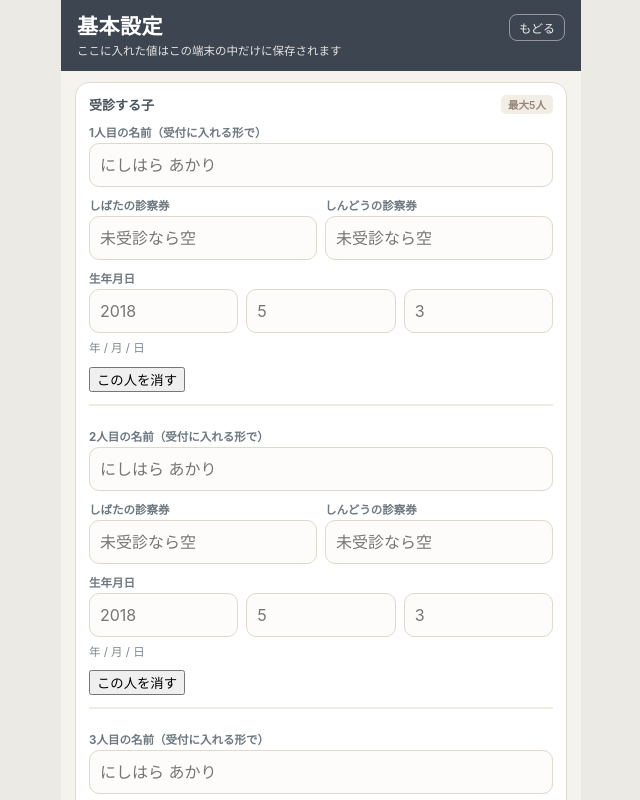
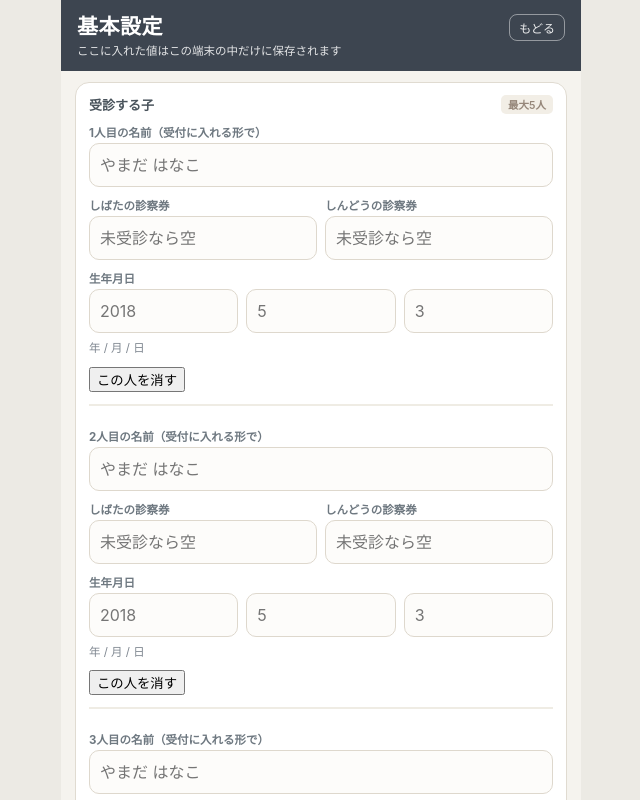
Before and after one commit to weldworks2017-art/yoyaku, a plain HTML site: page settings.html in a window 1280 px wide. Shown: the top 800 px of the page, without its empty margins (319-959 px from the left). Drawn offline with Linux system fonts and the light colour scheme.

Commit message:
設定欄の見本名を架空の名前に差し替え（T0020 守りの直し）
Co-Authored-By: Claude Opus 5.5 <noreply@anthropic.com>

```diff
--- a/settings.html
+++ b/settings.html
@@ -124,7 +124,7 @@
       return '<div class="pblk" data-i="' + i + '" style="padding-top:' + (i ? '12px' : '0') +
         ';margin-top:' + (i ? '12px' : '0') + ';border-top:' + (i ? '2px solid #efece4' : 'none') + '">' +
         '<label class="f">' + (i + 1) + '人目の名前（受付に入れる形で）</label>' +
-        '<input type="text" data-k="name" value="' + esc(p.name) + '" placeholder="にしはら あかり">' +
+        '<input type="text" data-k="name" value="' + esc(p.name) + '" placeholder="やまだ はなこ">' +
         '<div class="row2"><div><label class="f">しばたの診察券</label>' +
         '<input type="tel" data-k="cardShibata" inputmode="numeric" placeholder="未受診なら空" value="' + esc(p.cardShibata) + '"></div>' +
         '<div><label class="f">しんどうの診察券</label>' +
```
Also changed, not shown: 1 other file.
